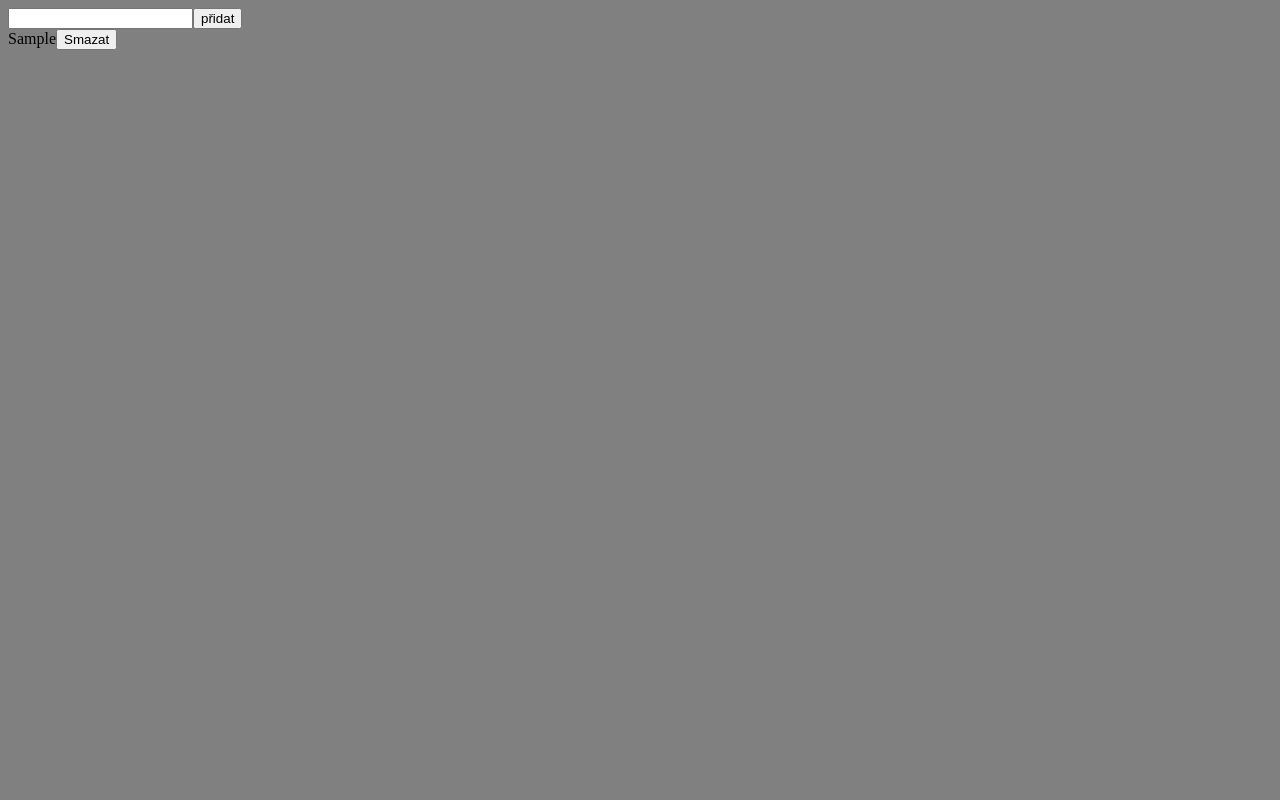
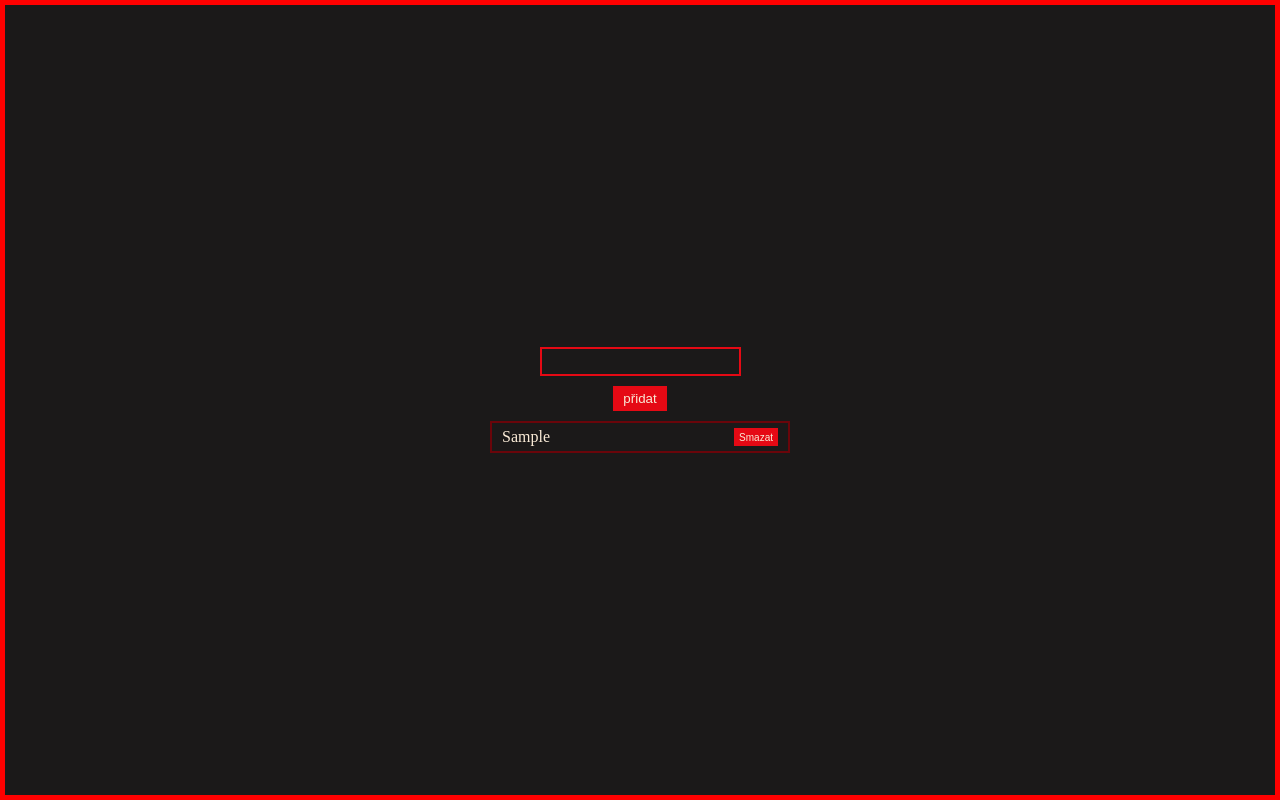
Before and after one commit to Soffik94/form-with-modal-notification, a React (Create React App) app: page / in a window 1280 px wide. Both pictures are taken after typing "Sample" into the empty fields and a click on the input "přidat". Built offline with nearby package versions, Linux system fonts and the light colour scheme.

Commit message:
css styles is done

```diff
--- a/src/App.js
+++ b/src/App.js
@@ -57,7 +57,10 @@ const App = () => {
   };
 
   return (
-    <section>
+    <section
+      className="
+    form"
+    >
       {state.showNotification && (
         <Modal
           notifContent={state.notificationContent}
@@ -66,18 +69,19 @@ const App = () => {
       )}
       <form onSubmit={submitHandler}>
         <input
+          className="text-input"
           type="text"
           value={albumName}
           onChange={(event) => {
             setAlbumName(event.target.value);
           }}
         />
-        <input type="submit" value="přidat" />
+        <input className="submit-input" type="submit" value="přidat" />
       </form>
       {state.albums.map((oneAlbum) => {
         const { id, name } = oneAlbum;
         return (
-          <div key={oneAlbum.id}>
+          <div key={oneAlbum.id} className="all-albums">
             {name}
             <button
               onClick={() => {
--- a/src/components/Modal.css
+++ b/src/components/Modal.css
@@ -0,0 +1,5 @@
+.notification {
+  box-shadow: 0px 0px 10px #e50914;
+  padding: 5px 10px;
+  margin-bottom: 20px;
+}
--- a/src/components/Modal.js
+++ b/src/components/Modal.js
@@ -8,7 +8,7 @@ const Modal = ({ notifContent, closeNotif }) => {
     }, 2000);
   });
 
-  return <div>{notifContent}</div>;
+  return <div className="notification">{notifContent}</div>;
 };
 
 export default Modal;
--- a/src/index.css
+++ b/src/index.css
@@ -1,3 +1,52 @@
-body {
-  background-color: grey;
+* {
+  margin: 0;
+  padding: 0;
+  box-sizing: border-box;
+  background-color: rgb(27, 25, 25);
+  color: antiquewhite;
 }
+
+.form {
+  height: 100vh;
+  border: 5px solid red;
+  display: flex;
+  flex-direction: column;
+  justify-content: center;
+  align-items: center;
+}
+
+form {
+  display: flex;
+  flex-direction: column;
+  align-items: center;
+}
+
+.text-input {
+  margin-bottom: 10px;
+  outline: none;
+  border: 2px solid #e50914;
+  padding: 5px 10px;
+}
+
+.submit-input {
+  background-color: #e50914;
+  border: none;
+  padding: 5px 10px;
+}
+
+.all-albums {
+  width: 300px;
+  border: 2px solid #6a050a;
+  display: flex;
+  flex-direction: row;
+  justify-content: space-between;
+  padding: 5px 10px;
+  margin-top: 10px;
+}
+
+.all-albums button {
+  background-color: #e50914;
+  border: none;
+  padding: 3px 5px;
+  font-size: 10px;
+}
```
